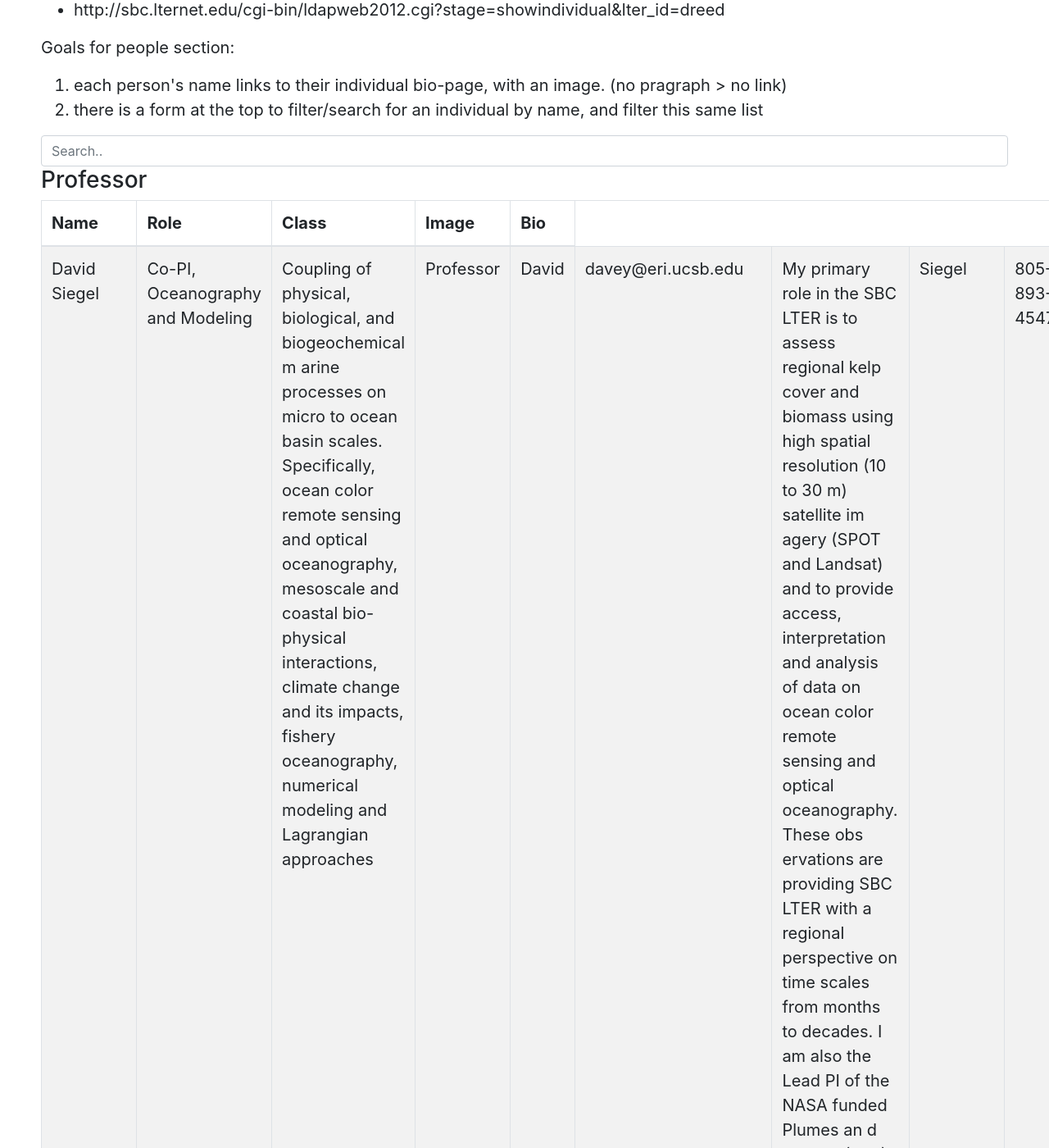
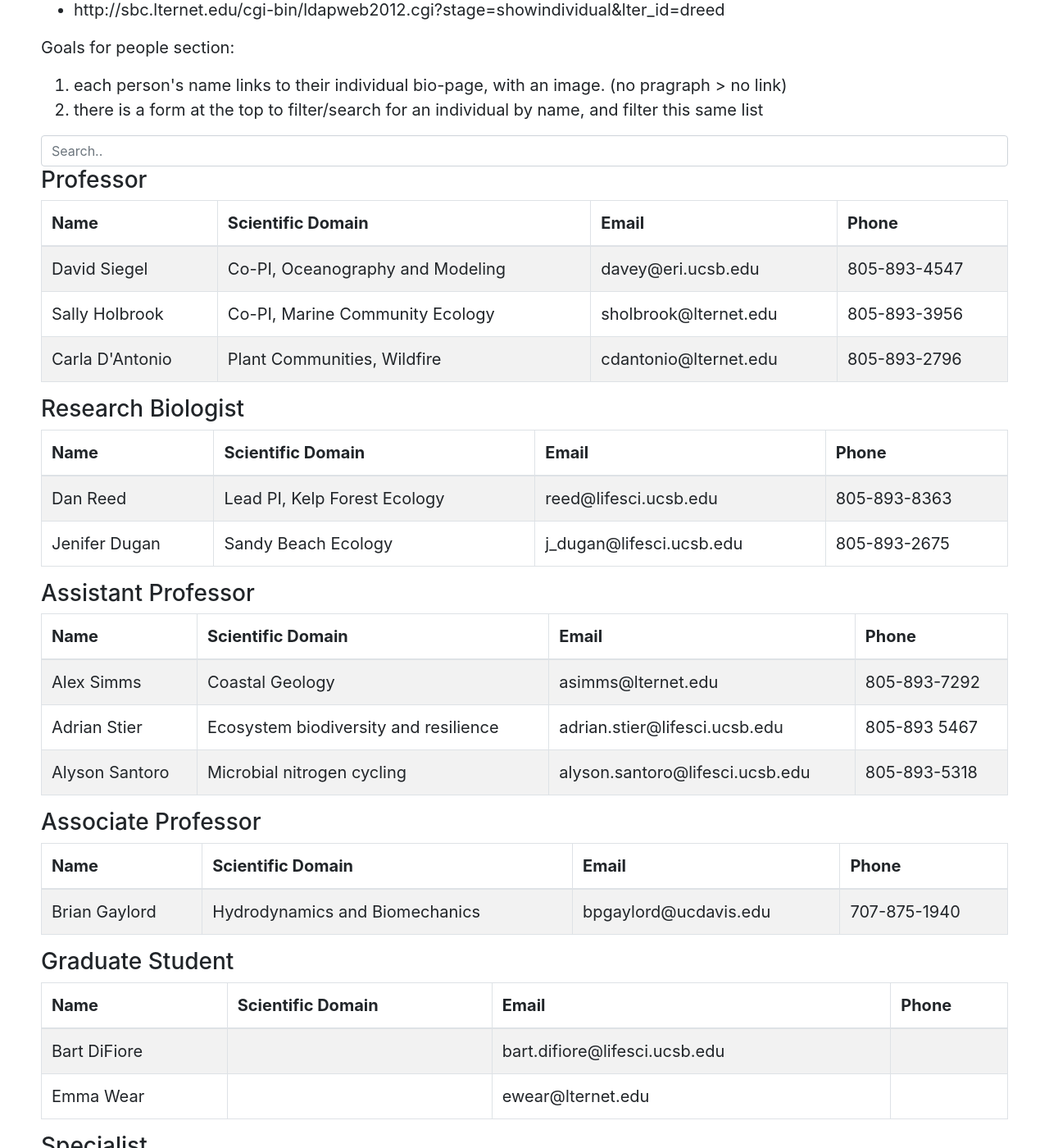
Before and after one commit to sbclter/sbclter-website-2019, a Jekyll site: the page built from bootstrap4-minimal/about/people/index.md, in a window 1280 px wide and 1400 px high, scrolled down 359 px. Shown: the whole window at 82% size. Built offline with Jekyll 4.4.1, drawn with Linux system fonts in a browser that asks for light colours; nearby versions of some CDN libraries; some of the changed text lies outside the part shown.

Commit message:
Now only displaying select information for each person

```diff
--- a/bootstrap4-minimal/_includes/table.html
+++ b/bootstrap4-minimal/_includes/table.html
@@ -11,8 +11,8 @@
     <tbody id="myTable">
     {% for itemrow in include.data.items %}
       <tr class="table_row_{{include.data.name}}">
-        {% for item in itemrow %}
-          <td>{{ item[1] }}</td>
+        {% for filter in include.dataFilter %}
+          <td>{{ itemrow[filter] }}</td>
         {% endfor %}
       </tr>
     {% endfor %}
--- a/bootstrap4-minimal/about/people/index.md
+++ b/bootstrap4-minimal/about/people/index.md
@@ -4,10 +4,14 @@ title: 'SBC LTER People'
 description: people invovled in the Santa Barbara Coastal LTER.
 columns:
   - Name
-  - Role
-  - Class
-  - Image
-  - Bio
+  - Scientific Domain
+  - Email
+  - Phone
+dataFilter:
+  - commonName
+  - scientificDomainString
+  - email
+  - telephoneNumber
 ---
 
 <h1>People</h1>
@@ -33,7 +37,7 @@ columns:
 {% assign bio_groups = site.data.people_bios | group_by: "employeeType" %}
 
 {% for bios in bio_groups %}
-	{% include table.html columns=page.columns data=bios %}
+	{% include table.html columns=page.columns data=bios dataFilter=page.dataFilter%}
 {% endfor %}
 
 <br/>
```
